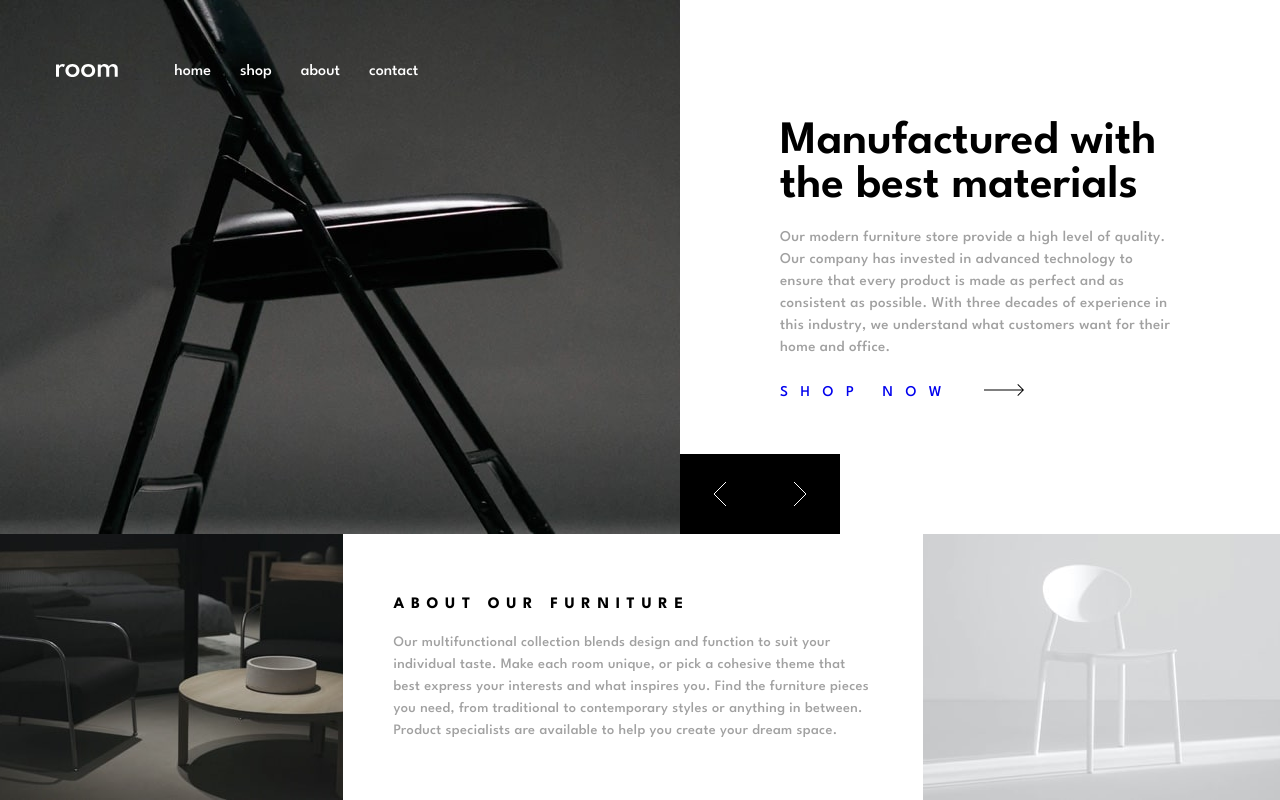
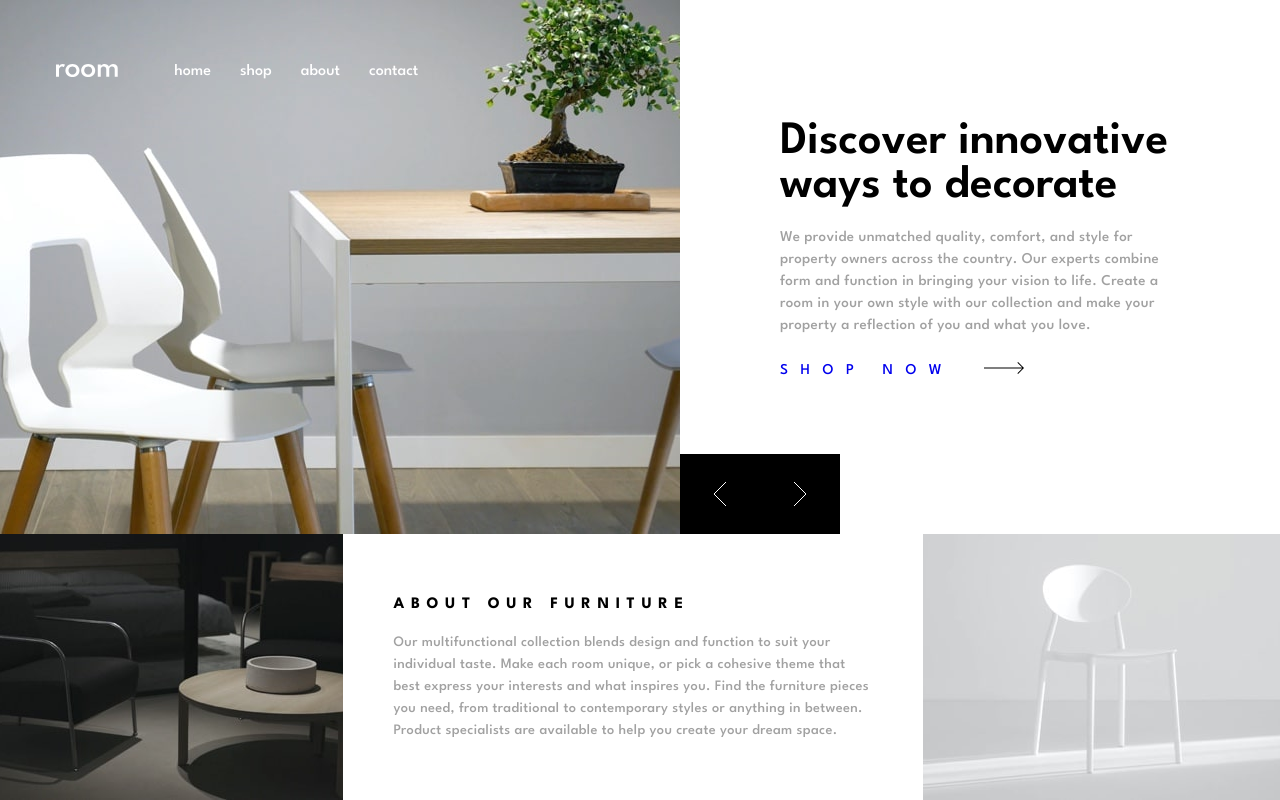
Before and after one commit to thorrellt/room, a React (Vite) app: page / in a window 1280 px wide. Built offline with nearby package versions, Linux system fonts and the light colour scheme.

Commit message:
update button
update from a to button
update style when active
added onclick function

```diff
--- a/src/components/App.jsx
+++ b/src/components/App.jsx
@@ -6,15 +6,27 @@ import Navbar from './Navbar'
 import data from '../data.js'
 
 function App() {
-  const id = 2
+  const [currId, setCurrId] = useState(0)
+  const id = 0
+
+  const nextHeading = () =>{
+    setCurrId(prevId => (prevId + 1) % 3)
+  }
+
+  const prevHeading = () =>{
+    const newId = currId === 0 ? 2 : currId -1
+    setCurrId(newId)
+  }
 
   return (
     <div id="App">
       <Navbar/>
       <Header
-      title = {data[id].title}
-      content = {data[id].content}
-      id = {data[id].id}
+      title = {data[currId].title}
+      content = {data[currId].content}
+      id = {data[currId].id}
+      nextHeading = {nextHeading}
+      prevHeading = {prevHeading}
 
       />
       <Footer/>
--- a/src/components/Heading.jsx
+++ b/src/components/Heading.jsx
@@ -30,7 +30,7 @@ export default function Header(props) {
 
 
     return (
-        <section id="Heading">
+        <section className = {`Heading heading${id}`}>
             <div className="img">
                 <img src={heroImg} alt="hero image" />
             </div>
@@ -48,12 +48,12 @@ export default function Header(props) {
                     <img className='arrow' src={arrow} alt="" />
                 </a>
                 <div className="angle-box">
-                    <a href="#">
+                    <button href="#">
                     <img src={leftAngle} alt="" />
-                    </a>
-                    <a href="#">
+                    </button>
+                    <button href="#">
                     <img src={rightAngle} alt="" />
-                    </a>
+                    </button>
                 </div>
 
 
--- a/src/styles/App.css
+++ b/src/styles/App.css
@@ -3,14 +3,18 @@
     height: 100%;
     width: 100%;
 }
-#Heading {
+.Heading {
     display: flex;
+    position: fixed;
+    top: 0;
     background: var(--gray-700);
     height: 66.75%;
     width: 100%;
 }
 
 #Footer {
+    position: fixed;
+    bottom: 0;
     display: flex;
     height: 33.25%;
     width: 100%;
--- a/src/styles/Heading.css
+++ b/src/styles/Heading.css
@@ -1,4 +1,4 @@
-#Heading .img{
+.Heading .img{
     height: 100%;
     flex-basis: 52.5rem;
     flex-shrink: 1;
@@ -7,7 +7,7 @@
     /* outline: 3px, solid black; */
 }
 
-#Heading .content{
+.Heading .content{
     position: relative;
     height: 100%;
     flex-basis: 37.5rem;
@@ -19,47 +19,54 @@
     /* outline: 3px, solid black; */
 }
 
-#Heading .content p{
+.Heading .content p{
     margin-block-start: 1.125rem;
 }
 
-#Heading .content a{
+.Heading .content a{
     position: relative;
     margin-block-start: 1.625rem;
     text-decoration: none;
     display: flex;
 }
 
-#Heading .content h3{
+.Heading .content h3{
 
     text-transform: uppercase;
 }
 
-#Heading .content .arrow{
+.Heading .content .arrow{
     margin-inline-start: 1.875rem;
     height: .75rem;
     width: 2.5rem;
 }
 
-#Heading .content .angle-box{
+.Heading .content .angle-box{
     display: flex;
     width: 26.666%;
-    background-color: black;
     position: absolute;
     bottom: 0;
     left: 0;
+    pointer-events: none;
 }
 
-#Heading .content .angle-box a{
+.Heading .content .angle-box button{
     flex-basis: 50%;
+    display: flex;
     margin-block-start: 0;
     justify-content: center;
     align-items: center;
     background-color: black;
     height: 80px;
+    cursor:pointer;
+    pointer-events: auto;
 }
 
-#Heading .content .angle-box img{
+.Heading .content .angle-box button:active{
+    background-color: var(--gray-900);
+}
+
+.Heading .content .angle-box img{
     color: white;
     height: 24px;
     width: 12px;
--- a/src/styles/Navbar.css
+++ b/src/styles/Navbar.css
@@ -6,6 +6,7 @@ nav {
     left: 4.4%;
     background: none;
     justify-content: space-between;
+    z-index: 10;
 }
 
 nav img {
```
